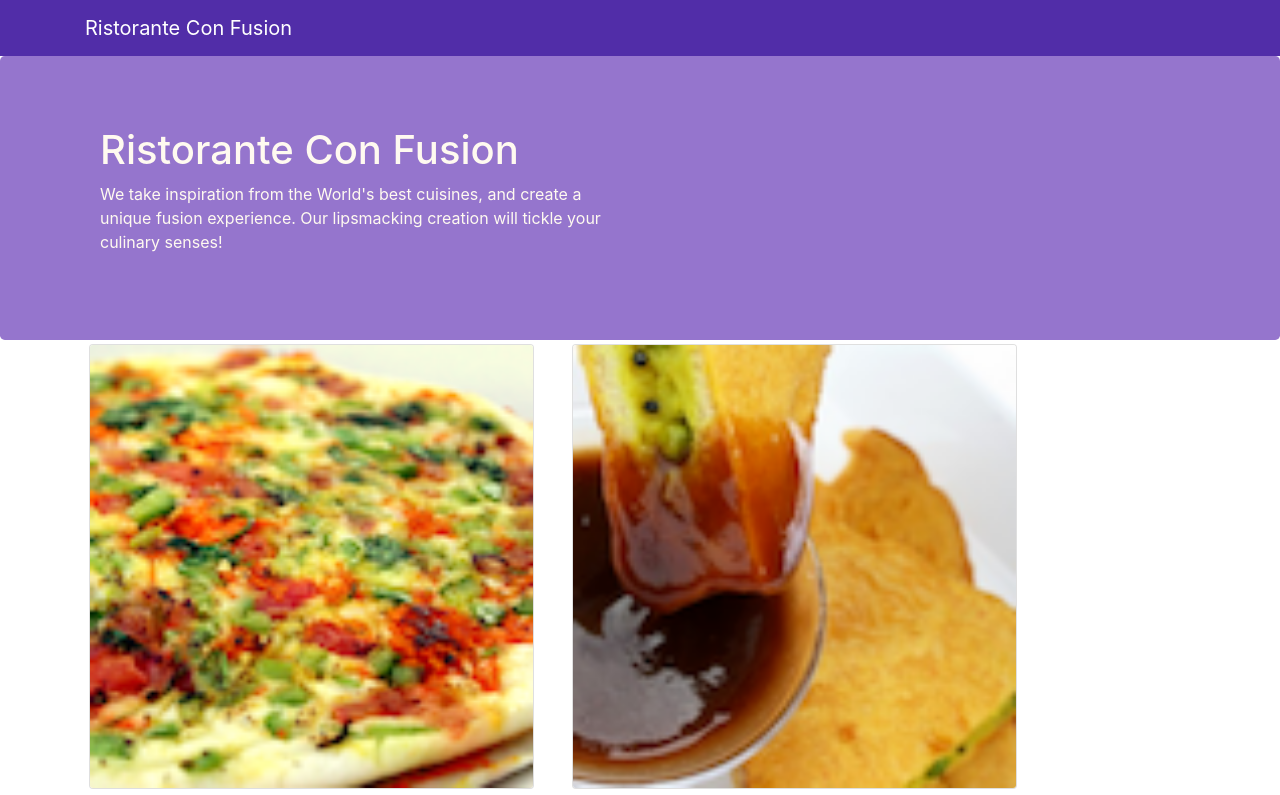
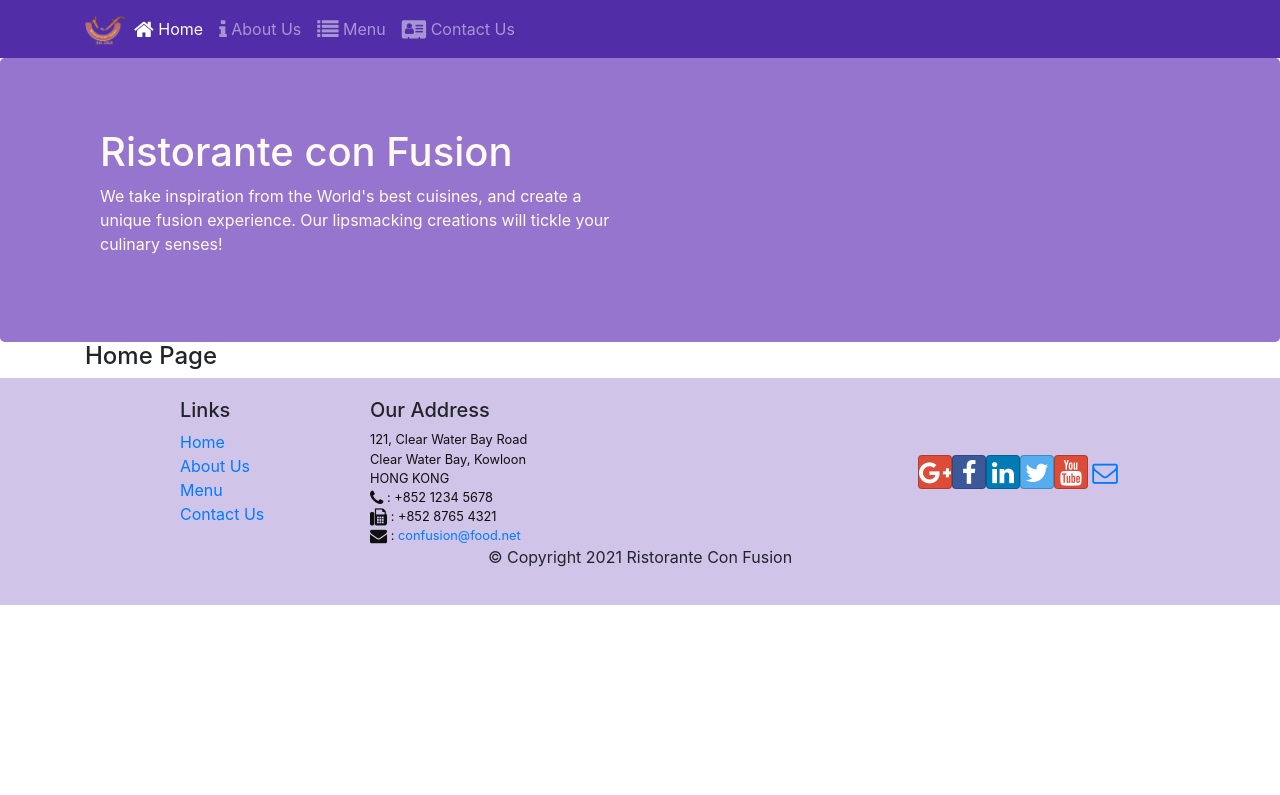
Before and after one commit to InternDevs/coursera-react, a React (Create React App) app: page /home in a window 1280 px wide. Shown: the top 795 px of the page. Built offline with nearby package versions, Linux system fonts and the light colour scheme.

Commit message:
React router session

```diff
--- a/package.json
+++ b/package.json
@@ -12,6 +12,7 @@
     "react": "^17.0.2",
     "react-dom": "^17.0.2",
     "react-popper": "0.9.2",
+    "react-router-dom": "4.2.2",
     "react-scripts": "4.0.3",
     "reactstrap": "5.0.0",
     "web-vitals": "^1.0.1"
--- a/src/App.jsx
+++ b/src/App.jsx
@@ -1,11 +1,14 @@
 import React, { Component } from 'react';
 import Main from './components/MainComponent';
+import { BrowserRouter } from 'react-router-dom';
+
 class App extends Component {
   render(){
     return (
-      <div>
-        <Main />
-      </div>
+        <BrowserRouter>
+          <Main />
+        </BrowserRouter>
+
     );
   }
 }
--- a/src/components/FooterComponent.jsx
+++ b/src/components/FooterComponent.jsx
@@ -1,4 +1,5 @@
 import React from "react";
+import { Link } from 'react-router-dom';
 
 const Footer = (props) => {
     return(
@@ -8,10 +9,10 @@ const Footer = (props) => {
                 <div className="col-4 offset-1 col-sm-2">
                     <h5>Links</h5>
                     <ul className="list-unstyled">
-                        <li><a href="#">Home</a></li>
-                        <li><a href="#">About</a></li>
-                        <li><a href="#">Menu</a></li>
-                        <li><a href="contactus.html">Contact</a></li>
+                        <li><Link to='/home'>Home</Link></li>
+                        <li><Link to='/aboutus'>About Us</Link></li>
+                        <li><Link to='/menu'>Menu</Link></li>
+                        <li><Link to='/contactus'>Contact Us</Link></li>
                     </ul>
                 </div>
                 <div className="col-7 col-sm-5">
--- a/src/components/HeaderComponent.jsx
+++ b/src/components/HeaderComponent.jsx
@@ -1,26 +1,67 @@
-import React, {Component} from "react";
-import { Navbar, NavbarBrand, Jumbotron } from 'reactstrap';
+import React, {Component} from 'react';
+import { Nav, Navbar, NavbarBrand, NavbarToggler, Collapse, NavItem, Jumbotron } from 'reactstrap';
+import { NavLink } from 'react-router-dom';
 
-class Header extends Component{
-    render(){
+class Header extends Component {
+    constructor(props) {
+        super(props);
+
+        this.toggleNav = this.toggleNav.bind(this);
+        this.state = {
+          isNavOpen: false
+        };
+    }
+
+    toggleNav() {
+    this.setState({
+        isNavOpen: !this.state.isNavOpen
+    });
+    }
+
+    render() {
         return(
-            <> {/* React.Fragment */}
-                <Navbar dark>
+            <div>
+                <Navbar dark expand="md">
                     <div className="container">
-                        <NavbarBrand href='/'>Ristorante Con Fusion</NavbarBrand>
+                        <NavbarToggler onClick={this.toggleNav} />
+                        <NavbarBrand className="mr-auto" href="/"><img src='assets/images/logo.png' height="30" width="41" alt='Ristorante Con Fusion' /></NavbarBrand>
+                        <Collapse isOpen={this.state.isNavOpen} navbar>
+                            <Nav navbar>
+                            <NavItem>
+                                <NavLink className="nav-link"  to='/home'>
+                                    <span className="fa fa-home fa-lg"></span> Home
+                                </NavLink>
+                            </NavItem>
+                            <NavItem>
+                                <NavLink className="nav-link" to='/aboutus'>
+                                    <span className="fa fa-info fa-lg"></span> About Us
+                                </NavLink>
+                            </NavItem>
+                            <NavItem>
+                                <NavLink className="nav-link"  to='/menu'>
+                                    <span className="fa fa-list fa-lg"></span> Menu
+                                </NavLink>
+                            </NavItem>
+                            <NavItem>
+                                <NavLink className="nav-link" to='/contactus'>
+                                    <span className="fa fa-address-card fa-lg"></span> Contact Us
+                                </NavLink>
+                            </NavItem>
+                            </Nav>
+                        </Collapse>
                     </div>
                 </Navbar>
                 <Jumbotron>
                     <div className="container">
                         <div className="row row-header">
                             <div className="col-12 col-sm-6">
-                                <h1>Ristorante Con Fusion</h1>
-                                <p>We take inspiration from the World's best cuisines, and create a unique fusion experience. Our lipsmacking creation will tickle your culinary senses!</p>
+                                <h1>Ristorante con Fusion</h1>
+                                <p>We take inspiration from the World's best cuisines, and create a unique fusion experience. Our lipsmacking creations will tickle your culinary senses!</p>
                             </div>
                         </div>
                     </div>
                 </Jumbotron>
-            </>
+            </div>
         );
     }
 }
--- /dev/null
+++ b/src/components/HomeComponent.jsx
@@ -0,0 +1,11 @@
+import React from "react";
+
+const Home = (props) => {
+    return(
+        <div className="container">
+            <h4>Home Page</h4>
+        </div>
+    );
+};
+
+export default Home;
--- a/src/components/MainComponent.jsx
+++ b/src/components/MainComponent.jsx
@@ -1,30 +1,33 @@
 import React, { Component } from 'react';
 import Header from './HeaderComponent';
+import Home from './HomeComponent';
 import Menu from './MenuComponent';
 import DishDetail from "./DishDetailComponent";
 import Footer from './FooterComponent';
 import {dishes} from '../shared/dishes.json';
+import { Switch, Route, Redirect } from 'react-router-dom';
 
 class Main extends Component {
     constructor(props){
         super(props);
         this.state = {
-        dishes,
-        selectedDish: null
+            dishes,
         };
     }
 
-    onDishSelect(dishId) {
-        if(this.state.selectedDish === dishId) return this.setState({ selectedDish: null});
-        this.setState({ selectedDish: dishId});
-    }
+    render(){
+        const HomePage = ()=>{
+            return(<Home />)
+        };
 
-    render(){
         return (
         <div>
             <Header />
-            <Menu dishes={this.state.dishes} onClick={(dishId) => this.onDishSelect(dishId)} />
-            <DishDetail dish={this.state.dishes.find(({id})=> id === this.state.selectedDish)}/>
+                <Switch>
+                    <Route path='/home' component={HomePage} />
+                    <Route exact path='/menu' component={() => <Menu dishes={this.state.dishes} onClick={()=>null}/>} />
+                    <Redirect to="/home" />
+                </Switch>
             <Footer />
         </div>
         );
--- a/src/index.js
+++ b/src/index.js
@@ -6,11 +6,12 @@ import 'bootstrap-social/bootstrap-social.css';
 import './index.css';
 import App from './App.jsx';
 import reportWebVitals from './reportWebVitals';
+/* import { BrowserRouter } from 'react-router-dom'; */
 
 ReactDOM.render(
-  <React.StrictMode>
+  <div>
     <App />
-  </React.StrictMode>,
+  </div>,
   document.getElementById('root')
 );
 
```
Also changed, not shown: src/components/MenuComponent.jsx (+0 -21 lines), 1 other file (tests, documents, lock files or other folders).
